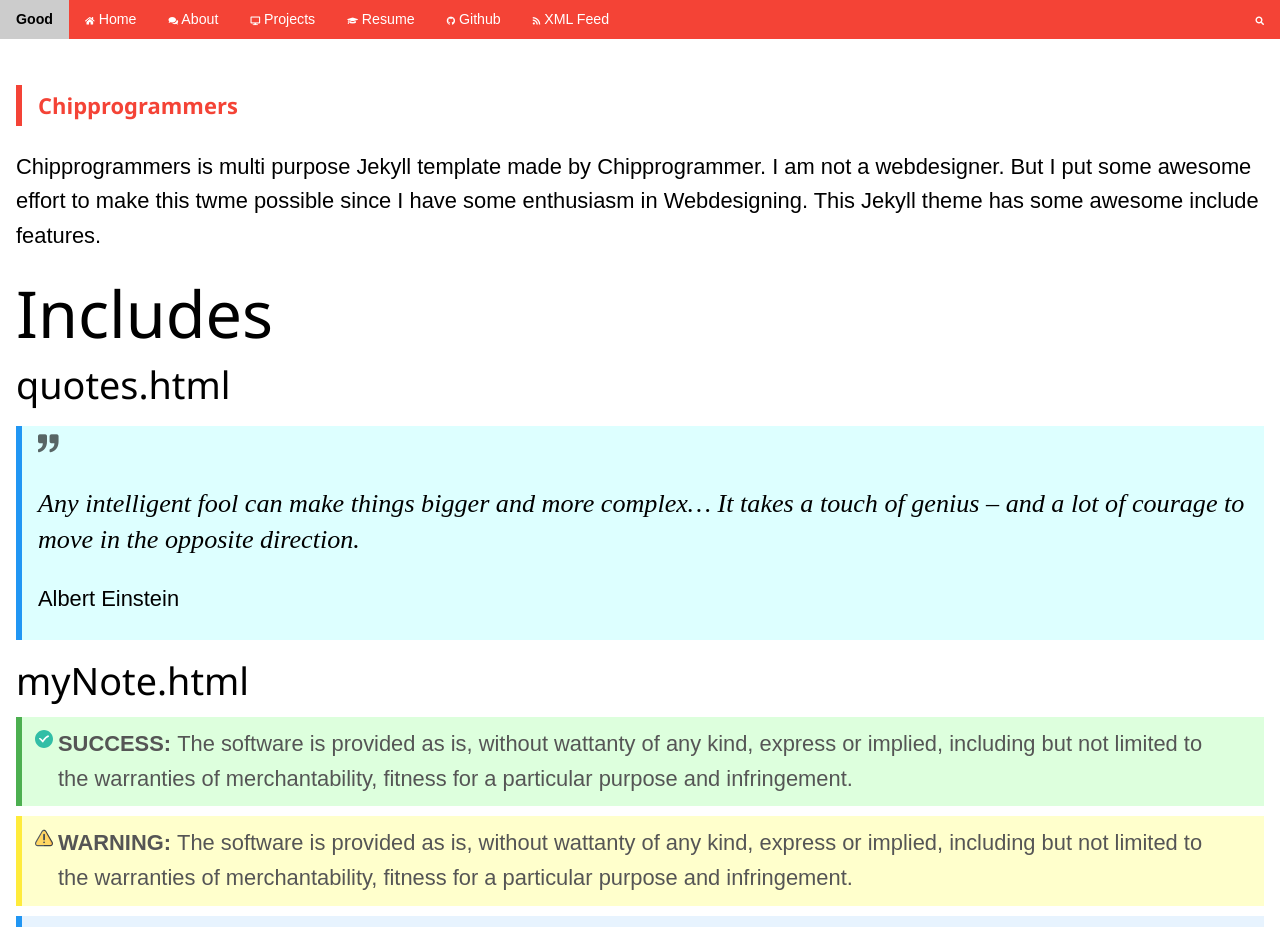
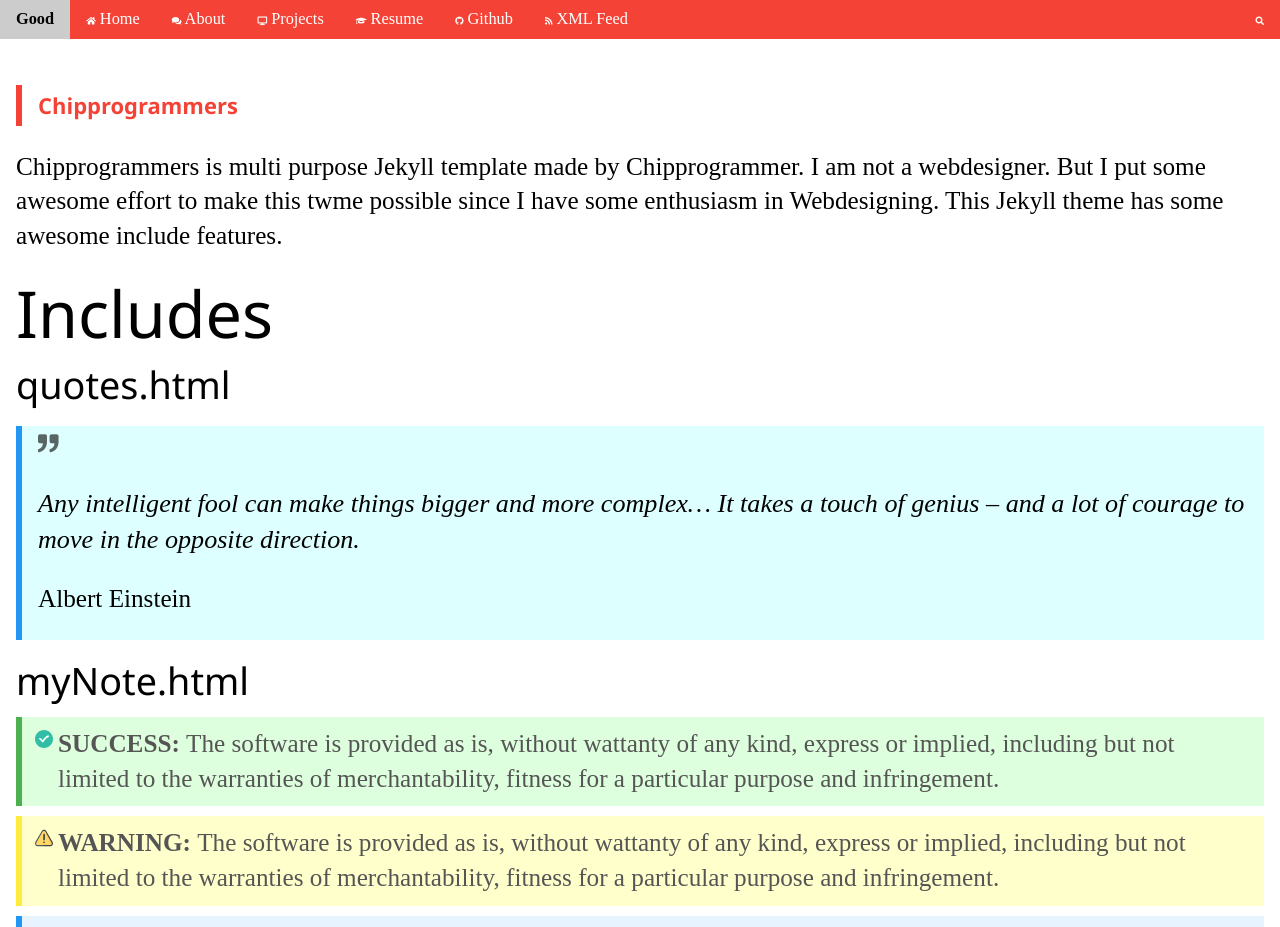
Before and after one commit to chipprogrammers/Good, a Jekyll site: the page built from index.md, in a window 1280 px wide and 1400 px high. Shown: the top 927 px of the window. Built offline with Jekyll 4.4.1, drawn with Linux system fonts in a browser that asks for light colours; some web fonts are replaced; comment, search, counter and statistics services are not loaded.

Commit message:
Update main_unminified.css

```diff
--- a/assets/css/main_unminified.css
+++ b/assets/css/main_unminified.css
@@ -1,6 +1,6 @@
 /* Typography*/
 body {
-   font-family: "Poppins", sans-serif;
+   font-family: "Times New Roman", Georgia, Serif;
    font-size: 100%;
 }
 body, caption, th, td, input, textarea, select, option, legend, fieldset, h1, h2, h3, h4, h5, h6 {
```
